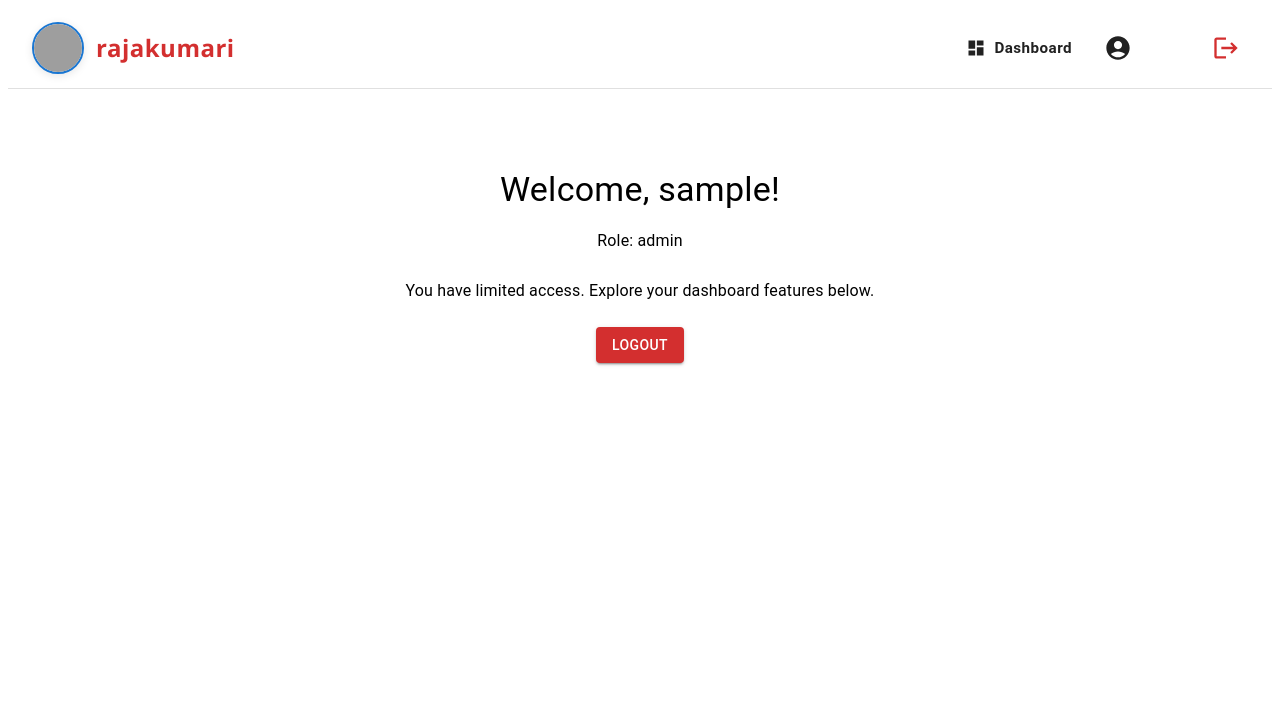
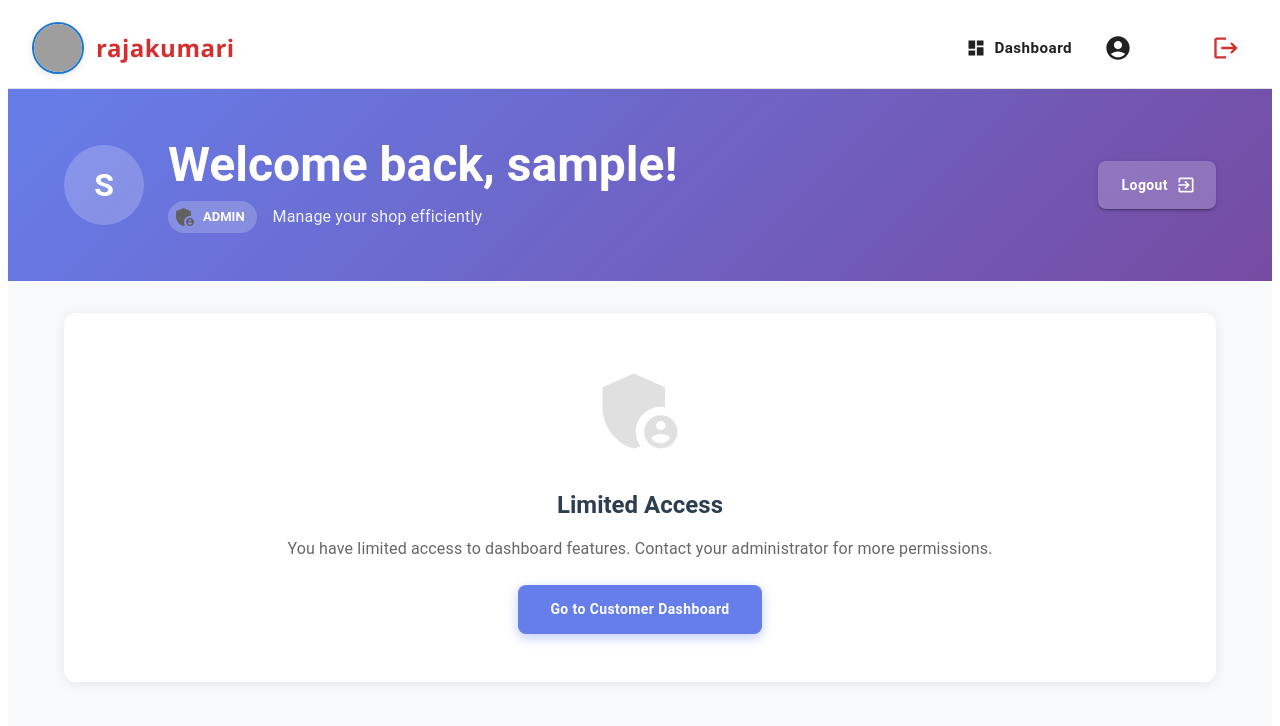
Before and after one commit to Hafees-J/rk_onlineshopping_fe, a React (Vite) app: page /shopadmin-dashboard in a window 1280 px wide. Shown: the top 726 px of the page. Built offline with nearby package versions, Linux system fonts and the light colour scheme; sample sign-in values are in the browser's storage; grey boxes are pictures that could not be loaded; some icons are missing.

Commit message:
Updated ShopAdminDashboard.jsx

```diff
--- a/src/pages/ShopAdminDashboard.jsx
+++ b/src/pages/ShopAdminDashboard.jsx
@@ -1,5 +1,30 @@
 import React from "react";
-import { Typography, Button, Box, Stack } from "@mui/material";
+import {
+  Typography,
+  Button,
+  Box,
+  Stack,
+  Container,
+  Paper,
+  Grid,
+  Card,
+  CardContent,
+  CardActions,
+  Avatar,
+  Divider,
+  Chip,
+} from "@mui/material";
+import {
+  Category,
+  Inventory,
+  LocalOffer,
+  QrCode,
+  Store,
+  AccountTree,
+  ExitToApp,
+  AdminPanelSettings,
+  ArrowForward,
+} from "@mui/icons-material";
 import { useAuth } from "../context/AuthContext";
 import { useNavigate } from "react-router-dom";
 
@@ -7,48 +32,240 @@ export default function ShopAdminDashboard() {
   const { auth, logout } = useAuth();
   const navigate = useNavigate();
 
-  // Allowed roles for admin/shopadmin features
   const allowedRoles = ["superadmin", "shopadmin"];
 
+  const menuItems = [
+    {
+      title: 'Categories',
+      description: 'Manage product categories',
+      icon: <Category sx={{ fontSize: 40 }} />,
+      path: '/categories',
+      color: '#667eea',
+      bgColor: '#f0f3ff',
+    },
+    {
+      title: 'Subcategories',
+      description: 'Organize subcategories',
+      icon: <AccountTree sx={{ fontSize: 40 }} />,
+      path: '/subcategories',
+      color: '#764ba2',
+      bgColor: '#f5f0ff',
+    },
+    {
+      title: 'HSN Codes',
+      description: 'Manage HSN code system',
+      icon: <QrCode sx={{ fontSize: 40 }} />,
+      path: '/hsn',
+      color: '#f093fb',
+      bgColor: '#fef5ff',
+    },
+    {
+      title: 'Items',
+      description: 'Manage product inventory',
+      icon: <Inventory sx={{ fontSize: 40 }} />,
+      path: '/items',
+      color: '#4facfe',
+      bgColor: '#f0f9ff',
+    },
+    {
+      title: 'Shop Items',
+      description: 'Configure shop products',
+      icon: <Store sx={{ fontSize: 40 }} />,
+      path: '/shopitems',
+      color: '#43e97b',
+      bgColor: '#f0fff5',
+    },
+    {
+      title: 'Shop Item Offers',
+      description: 'Create and manage offers',
+      icon: <LocalOffer sx={{ fontSize: 40 }} />,
+      path: '/shopitemoffers',
+      color: '#fa709a',
+      bgColor: '#fff5f8',
+    },
+  ];
+
   return (
-    <Box textAlign="center" mt={10}>
-      <Typography variant="h4" mb={2}>
-        Welcome, {auth?.username || "User"}!
-      </Typography>
-      <Typography variant="subtitle1" mb={3}>
-        Role: {auth?.role || "N/A"}
-      </Typography>
+    <Box sx={{ backgroundColor: '#f8f9fa', minHeight: '100vh', pb: 5 }}>
+      <Box
+        sx={{
+          background: 'linear-gradient(135deg, #667eea 0%, #764ba2 100%)',
+          py: 6,
+          mb: 4,
+        }}
+      >
+        <Container maxWidth="lg">
+          <Box sx={{ display: 'flex', alignItems: 'center', justifyContent: 'space-between', flexWrap: 'wrap', gap: 3 }}>
+            <Box sx={{ display: 'flex', alignItems: 'center', gap: 3 }}>
+              <Avatar
+                sx={{
+                  width: 80,
+                  height: 80,
+                  backgroundColor: 'rgba(255,255,255,0.2)',
+                  fontSize: '2rem',
+                  fontWeight: 700,
+                }}
+              >
+                {auth?.username?.charAt(0)?.toUpperCase() || 'A'}
+              </Avatar>
+              <Box sx={{ color: 'white' }}>
+                <Typography variant="h3" sx={{ fontWeight: 700, mb: 1 }}>
+                  Welcome back, {auth?.username || "Admin"}!
+                </Typography>
+                <Box sx={{ display: 'flex', alignItems: 'center', gap: 2 }}>
+                  <Chip
+                    icon={<AdminPanelSettings />}
+                    label={auth?.role?.toUpperCase() || 'ADMIN'}
+                    sx={{
+                      backgroundColor: 'rgba(255,255,255,0.2)',
+                      color: 'white',
+                      fontWeight: 700,
+                      backdropFilter: 'blur(10px)',
+                    }}
+                  />
+                  <Typography variant="body1" sx={{ opacity: 0.9 }}>
+                    Manage your shop efficiently
+                  </Typography>
+                </Box>
+              </Box>
+            </Box>
+            <Button
+              variant="contained"
+              endIcon={<ExitToApp />}
+              onClick={logout}
+              sx={{
+                backgroundColor: 'rgba(255,255,255,0.2)',
+                backdropFilter: 'blur(10px)',
+                fontWeight: 700,
+                textTransform: 'none',
+                py: 1.5,
+                px: 3,
+                borderRadius: 2,
+                '&:hover': {
+                  backgroundColor: 'rgba(255,255,255,0.3)',
+                },
+              }}
+            >
+              Logout
+            </Button>
+          </Box>
+        </Container>
+      </Box>
 
-      {allowedRoles.includes(auth?.role) ? (
-        <Stack spacing={2} direction="column" alignItems="center" sx={{ mb: 3 }}>
-          <Button variant="contained" onClick={() => navigate("/categories")}>
-            Categories
-          </Button>
-          <Button variant="contained" onClick={() => navigate("/subcategories")}>
-            Subcategories
-          </Button>
-          <Button variant="contained" onClick={() => navigate("/hsn")}>
-            HSN codes
-          </Button>
-          <Button variant="contained" onClick={() => navigate("/items")}>
-            Items
-          </Button>
-          <Button variant="contained" onClick={() => navigate("/shopitems")}>
-            Shop Items
-          </Button>
-          <Button variant="contained" onClick={() => navigate("/shopitemoffers")}>
-            Shop Item Offers
-          </Button>
-        </Stack>
-      ) : (
-        <Typography variant="body1" sx={{ mb: 3 }}>
-          You have limited access. Explore your dashboard features below.
-        </Typography>
-      )}
+      <Container maxWidth="lg">
+        {allowedRoles.includes(auth?.role) ? (
+          <>
+            <Box sx={{ mb: 4 }}>
+              <Typography variant="h5" sx={{ fontWeight: 700, color: '#2c3e50', mb: 1 }}>
+                Quick Actions
+              </Typography>
+              <Typography variant="body1" color="text.secondary">
+                Select a module to manage your shop
+              </Typography>
+            </Box>
 
-      <Button variant="contained" color="error" onClick={logout}>
-        Logout
-      </Button>
+            <Grid container spacing={3}>
+              {menuItems.map((item, index) => (
+                <Grid item xs={12} sm={6} md={4} key={index}>
+                  <Card
+                    sx={{
+                      height: '100%',
+                      borderRadius: 3,
+                      boxShadow: '0 2px 12px rgba(0,0,0,0.08)',
+                      transition: 'all 0.3s ease',
+                      cursor: 'pointer',
+                      '&:hover': {
+                        boxShadow: '0 8px 24px rgba(0,0,0,0.15)',
+                        transform: 'translateY(-8px)',
+                      },
+                    }}
+                    onClick={() => navigate(item.path)}
+                  >
+                    <CardContent sx={{ p: 3 }}>
+                      <Box
+                        sx={{
+                          width: 80,
+                          height: 80,
+                          borderRadius: 3,
+                          backgroundColor: item.bgColor,
+                          display: 'flex',
+                          alignItems: 'center',
+                          justifyContent: 'center',
+                          mb: 2,
+                        }}
+                      >
+                        <Box sx={{ color: item.color }}>
+                          {item.icon}
+                        </Box>
+                      </Box>
+                      <Typography variant="h6" sx={{ fontWeight: 700, mb: 1, color: '#2c3e50' }}>
+                        {item.title}
+                      </Typography>
+                      <Typography variant="body2" color="text.secondary">
+                        {item.description}
+                      </Typography>
+                    </CardContent>
+                    <Divider />
+                    <CardActions sx={{ px: 3, py: 2 }}>
+                      <Button
+                        endIcon={<ArrowForward />}
+                        sx={
+                          {
+                            color: item.color,
+                            fontWeight: 700,
+                            textTransform: 'none',
+                            '&:hover': {
+                              backgroundColor: item.bgColor,
+                            },
+                          }
+                        }
+                      >
+                        Manage
+                      </Button>
+                    </CardActions>
+                  </Card>
+                </Grid>
+              ))}
+            </Grid>
+          </>
+        ) : (
+          <Paper
+            sx={{
+              p: 6,
+              textAlign: 'center',
+              borderRadius: 3,
+              boxShadow: '0 2px 12px rgba(0,0,0,0.08)',
+            }}
+          >
+            <AdminPanelSettings sx={{ fontSize: 100, color: '#e0e0e0', mb: 3 }} />
+            <Typography variant="h5" sx={{ fontWeight: 700, mb: 2, color: '#2c3e50' }}>
+              Limited Access
+            </Typography>
+            <Typography variant="body1" color="text.secondary" sx={{ mb: 3 }}>
+              You have limited access to dashboard features. Contact your administrator for more permissions.
+            </Typography>
+            <Button
+              variant="contained"
+              onClick={() => navigate('/customer')}
+              sx={{
+                backgroundColor: '#667eea',
+                fontWeight: 700,
+                textTransform: 'none',
+                py: 1.5,
+                px: 4,
+                borderRadius: 2,
+                boxShadow: '0 4px 12px rgba(102, 126, 234, 0.4)',
+                '&:hover': {
+                  backgroundColor: '#5568d3',
+                  boxShadow: '0 6px 20px rgba(102, 126, 234, 0.6)',
+                },
+              }}
+            >
+              Go to Customer Dashboard
+            </Button>
+          </Paper>
+        )}
+      </Container>
     </Box>
   );
 }
```
